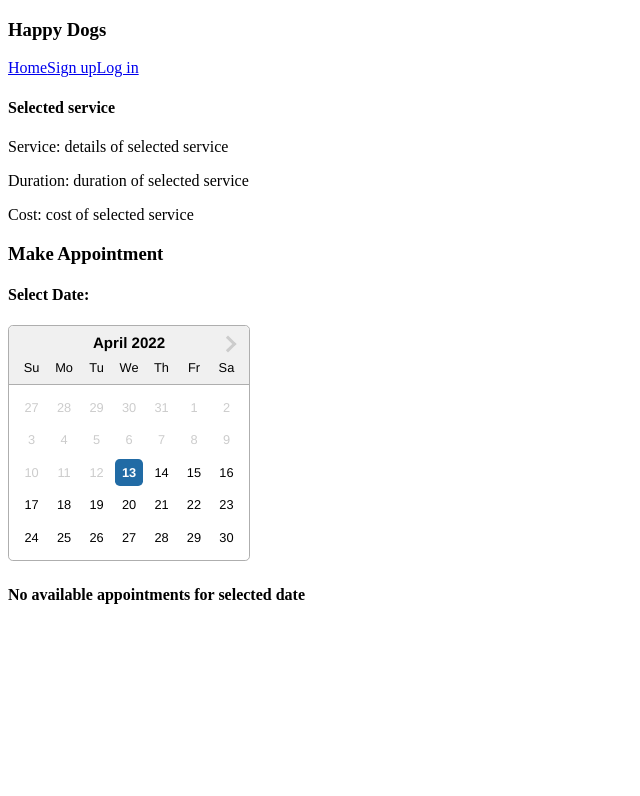
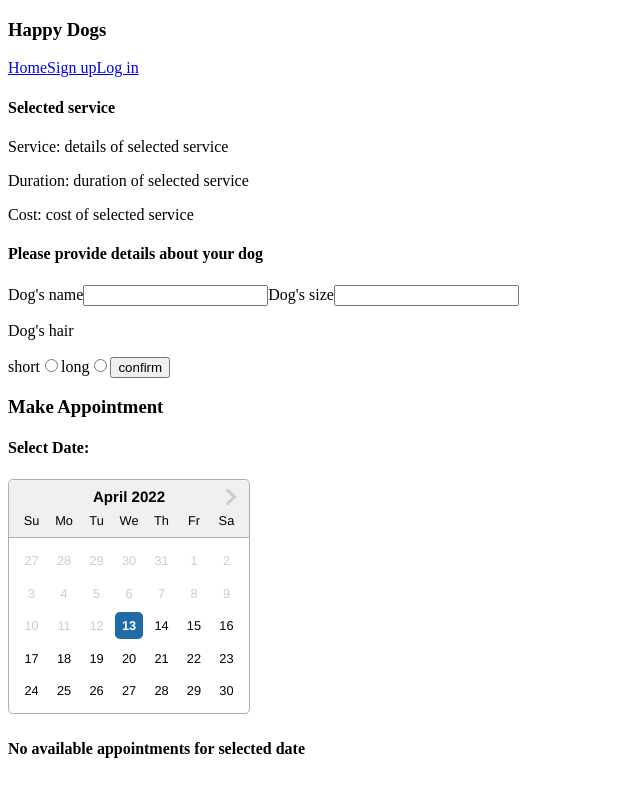
Before and after one commit to Hanna2m/salon_frontend, a React (Create React App) app: page /booking in a window 1280 px wide. Shown: the top 796 px of the page, without its empty margins (0-640 px from the left). Built offline with nearby package versions, Linux system fonts and the light colour scheme.

Commit message:
Add dogDetails component

```diff
--- a/public/appointments.json
+++ b/public/appointments.json
@@ -52,11 +52,36 @@
   {
     "date": "2022-04-09 00:00:00",
     "startTime": "13:00",
+    "isAvailable": false
+  },
+  {
+    "date": "2022-04-09 00:00:00",
+    "startTime": "13:30",
     "isAvailable": true
   },
   {
-    "date": "2022-04-08 00:00:00",
-    "startTime": "13:30",
+    "date": "2022-04-10 00:00:00",
+    "startTime": "14:30",
+    "isAvailable": true
+  },
+  {
+    "date": "2022-04-10 00:00:00",
+    "startTime": "15:00",
+    "isAvailable": true
+  },
+  {
+    "date": "2022-04-10 00:00:00",
+    "startTime": "15:30",
+    "isAvailable": true
+  },
+  {
+    "date": "2022-04-10 00:00:00",
+    "startTime": "16:00",
+    "isAvailable": true
+  },
+  {
+    "date": "2022-04-10 00:00:00",
+    "startTime": "17:00",
     "isAvailable": true
   }
 ]
--- a/src/components/Button.jsx
+++ b/src/components/Button.jsx
@@ -3,7 +3,7 @@ import React from "react";
 function Button(props) {
   const { btnTxt } = props;
 
-  return <button>{btnTxt}</button>;
+  return <button type="button">{btnTxt}</button>;
 }
 
 export default Button;
--- /dev/null
+++ b/src/components/DogDetails.jsx
@@ -0,0 +1,61 @@
+// import { Button } from "@material-ui/core";
+import React, { useState } from "react";
+
+import Button from "./Button";
+
+function DogDetails() {
+  const [size, setSize] = useState("");
+  const [hair, setHair] = useState("");
+  const [dogName, setDogName] = useState("");
+
+  const handleConfirm = (e) => {
+    e.preventDefault();
+
+    console.log("... dog details ....");
+
+    // direct to a booking overview page which includes login signup options
+    // reset all state ??
+  };
+
+  return (
+    <form>
+      <h4>Please provide details about your dog</h4>
+      <label htmlFor="dogName">Dog's name</label>
+      <input
+        name="dogName"
+        onChange={(e) => setDogName(e.target.value)}
+      ></input>
+      <label htmlFor="size">Dog's size</label>
+      <input
+        name="size"
+        list="size"
+        onChange={(e) => setSize(e.target.value)}
+      ></input>
+      <datalist id="size">
+        <option value="small (up to 10 kg)" />
+        <option value="medium (11-20 kg)" />
+        <option value="large (more than 20 kg)" />
+      </datalist>
+      <p>Dog's hair</p>
+      <label htmlFor="short">short</label>
+      <input
+        type="radio"
+        name="hair"
+        id="short"
+        value="short"
+        onChange={(e) => setHair(e.target.value)}
+      />
+      <label htmlFor="long">long</label>
+      <input
+        type="radio"
+        name="hair"
+        id="long"
+        value="long"
+        onChange={(e) => setHair(e.target.value)}
+      />
+      <Button btnTxt="confirm" onClick={handleConfirm} />
+    </form>
+  );
+}
+
+export default DogDetails;
--- a/src/components/NewBookingDate.jsx
+++ b/src/components/NewBookingDate.jsx
@@ -1,20 +1,26 @@
-// NEW BOOKING DATE
-
 import React, { useState, useEffect } from "react";
 import DatePicker from "react-datepicker";
 import parseISO from "date-fns/parseISO";
+import { useParams } from "react-router-dom";
+
+import DogDetails from "./DogDetails";
 
 // datepicker css file
 import "react-datepicker/dist/react-datepicker.css";
 import axios from "axios";
 
 function NewBookingDate() {
+  const { id } = useParams();
   const [startDate, setStartDate] = useState(new Date());
   const [availableTimeSlots, setAvailableTimeSlots] = useState([]);
+
+  // const API_URL = `https://groomer-server.herokuapp.com/booking/${id}`;
 
   useEffect(() => {
     getTimeSlots();
     setStartDate(new Date());
+    // console.log(id);
+    // axios.get using id
   }, []);
 
   useEffect(() => {
@@ -40,9 +46,9 @@ function NewBookingDate() {
 
   const getTimeSlots = async () => {
     try {
-      await axios.get("appointments.json").then((response) => {
+      await axios.get("/appointments.json").then((response) => {
         let data = response.data;
-
+        // console.log(response.data);
         for (let i = 0; i < data.length; i++) {
           if (new Date(data[i].date).valueOf() === startDate.valueOf()) {
             if (data[i].isAvailable === true) {
@@ -60,6 +66,14 @@ function NewBookingDate() {
   };
 
   return (
+    <div>
+      {/* <section>
+        <DogDetails />
+      </section> */}
+      <section>
+        <DogDetails />
+      </section>
+
       <section>
         <h3>Make Appointment</h3>
         <div>
@@ -88,6 +102,7 @@ function NewBookingDate() {
           )}
         </section>
       </section>
+    </div>
   );
 }
 
--- a/src/components/Services.jsx
+++ b/src/components/Services.jsx
@@ -24,10 +24,11 @@ function Services() {
     }
   };
 
-  const handleSelectService = (e) => {
-    // console.log(e.target.id);
+  const handleSelectService = (id) => {
+    console.log(id);
     // console.log(`number of slots required ${e.target.id / 15}`);
-    let path = "/booking";
+    // let path = `/booking/${id}`;
+    let path = `/booking`;
     navigate(path);
   };
 
@@ -55,7 +56,10 @@ function Services() {
                 <span>€{s.cost}</span>
                 <span> Duration: {s.duration}mins </span>
               </div>
-              <button id={s.duration} onClick={handleSelectService}>
+              <button
+                id={s.duration}
+                onClick={() => handleSelectService(s._id)}
+              >
                 Book now
               </button>
             </div>
--- a/src/index.js
+++ b/src/index.js
@@ -21,9 +21,9 @@ render(
       <Route path="services" element={<ServicesConfig />}></Route>
       <Route path="dashboard" element={<Dashboard />}></Route>
       <Route path="customers" element={<Customers />}></Route>
-      <Route path=":customerId" element={<SelectedCustomer />}>
-      </Route>
+      <Route path=":customerId" element={<SelectedCustomer />}></Route>
       <Route path="booking" element={<Booking />}></Route>
+      {/* <Route path="booking/:id" element={<Booking />}></Route> */}
     </Routes>
   </BrowserRouter>,
   rootElement
```
Lines whose indentation alone changed are shown as unchanged.
